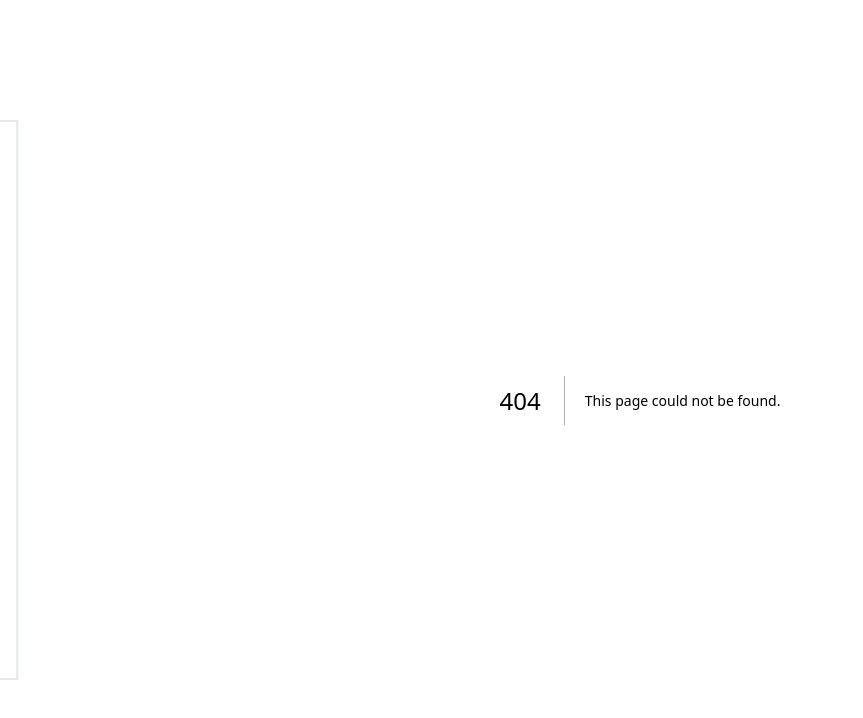
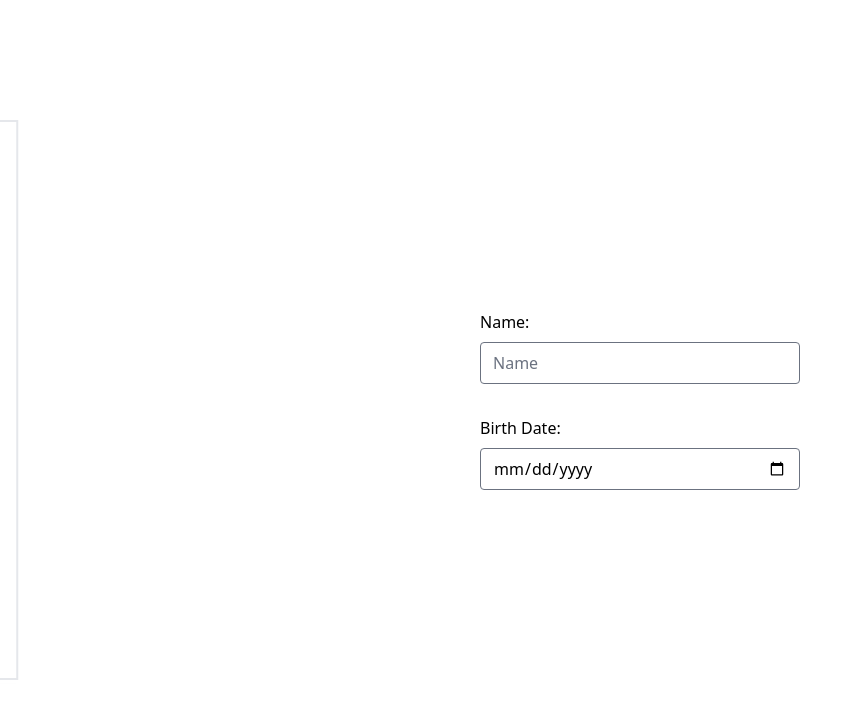
Before and after one commit to MohamedBechirMejri/lab, a Next.js app: page /happy-birthday in a window 1280 px wide. Before the commit this address had no page. Shown: the top 718 px of the page, without its empty margins (0-863 px from the left). Built offline with nearby package versions, Linux system fonts and the light colour scheme.

Commit message:
add birthdaylink generator

```diff
--- /dev/null
+++ b/app/happy-birthday/Generator.tsx
@@ -0,0 +1,46 @@
+"use client";
+
+import Link from "next/link";
+import { useState } from "react";
+
+const Generator = () => {
+  const [name, setName] = useState("");
+  const [date, setDate] = useState("");
+
+  return (
+    <div className="flex flex-col items-center justify-center w-screen h-screen">
+      <label htmlFor="name" className="mb-2 text-left w-80">
+        Name:
+      </label>
+      <input
+        type="text"
+        placeholder="Name"
+        className="transition-all rounded w-80"
+        onChange={e => setName(e.target.value)}
+        value={name}
+        id="name"
+      />
+      <label htmlFor="date" className="mt-8 mb-2 text-left w-80">
+        Birth Date:
+      </label>
+      <input
+        type="date"
+        name="date"
+        id="date"
+        onChange={e => setDate(e.target.value)}
+        value={date}
+        className="transition-all rounded w-80"
+      />
+      {name && date && (
+        <Link
+          href={"/happy-birthday/" + name + "?date=" + date}
+          className="p-3 mt-8 font-bold text-white transition-all rounded bg-rose-500"
+        >
+          Generate Countdown
+        </Link>
+      )}
+    </div>
+  );
+};
+
+export default Generator;
--- /dev/null
+++ b/app/happy-birthday/page.tsx
@@ -0,0 +1,5 @@
+import Generator from "./Generator";
+
+export default () => {
+  return <Generator />;
+};
```
